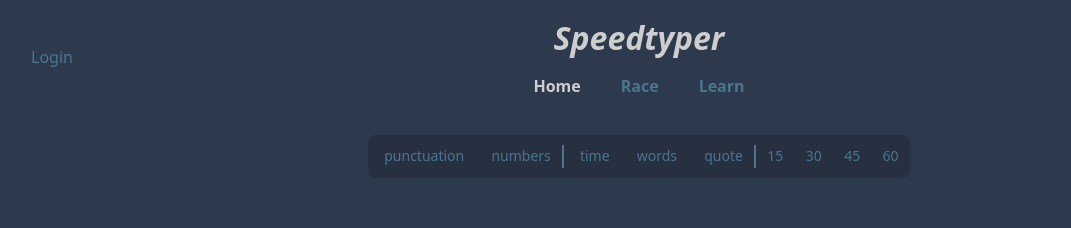
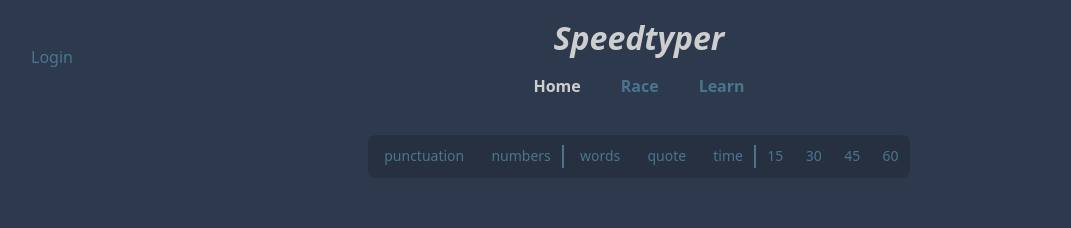
Before and after one commit to zuramai/ngetikcepat, a Nuxt app: page / in a window 1280 px wide. Shown: the top 228 px of the page, without its empty margins (1-1072 px from the left). Built offline with nearby package versions, Linux system fonts and the light colour scheme.

Commit message:
refactor: typing settings configuration

```diff
--- a/components/typing/TypingSettings.vue
+++ b/components/typing/TypingSettings.vue
@@ -1,6 +1,7 @@
 <script lang="ts" setup>
+import TextButton from "../ui/TextButton.vue";
 import { useTypingStore } from "~/store/typing"
-const typing = useTypingStore()
+const { config, configModes } = useTypingStore()
 
 </script>
 <template>
@@ -9,57 +10,19 @@ const typing = useTypingStore()
             <div class="modes">
                 <ul class="settings-list p-0 m-0 flex">
                     <li>
-                        <a href="#" class="text-button">
-                            <div class="i-mdi:at"></div>
-                            <span>punctuation</span>
-                        </a>
+                        <text-button icon="mdi:at" :active="config.punctuation">punctuation</text-button>
                     </li>
                     <li>
-                        <a href="#" class="text-button">
-                            <div class="i-mdi:numeric"></div>
-                            <span>numbers</span>
-                        </a>
+                        <text-button icon="mdi:numeric" :active="config.numbers">numbers</text-button>
                     </li>
                     <li class="separator"></li>
-                    <li>
-                        <a href="#" class="text-button">
-                            <div class="i-mdi:clock"></div>
-                            <span>time</span>
-                        </a>
-                    </li>
-                    <li>
-                        <a href="#" class="text-button">
-                            <div class="i-mdi:format-text-variant"></div>
-                            <span>words</span>
-                        </a>
-                    </li>
-                    <li>
-                        <a href="#" class="text-button">
-                            <div class="i-mdi:format-quote-open"></div>
-                            <span>quote</span>
-                        </a>
+                    <li v-for="(v, mode) in configModes">
+                        <text-button :icon="v.icon" :active="config.mode == mode">{{mode}}</text-button>
                     </li>
                     <li class="separator"></li>
-                    <template v-if="typing.mode == 'time'">
-                        <li>
-                            <a href="#" class="text-button">
-                                <span>15</span>
-                            </a>
-                        </li>
-                        <li>
-                            <a href="#" class="text-button">
-                                <span>30</span>
-                            </a>
-                        </li>
-                        <li>
-                            <a href="#" class="text-button">
-                                <span>45</span>
-                            </a>
-                        </li>
-                        <li>
-                            <a href="#" class="text-button">
-                                <span>60</span>
-                            </a>
+                    <template v-if="config.mode == 'time'">
+                        <li v-for="modeOption in configModes[config.mode].options">
+                            <text-button :icon="false" :active="config[config.mode] == modeOption">{{ modeOption }}</text-button>
                         </li>
                     </template>
                 </ul>
--- /dev/null
+++ b/components/ui/TextButton.vue
@@ -0,0 +1,14 @@
+<script lang="ts" setup>
+const props = defineProps({
+  active: Boolean,
+  icon: [String, Boolean]
+})
+</script>
+<template>
+  <a href="#" :class="['text-button', active === true ? 'active' : '']">
+    <div :class="[`i-${icon}`]" v-if="icon"></div>
+    <span>
+      <slot></slot>
+    </span>
+  </a>
+</template>
--- a/store/typing.ts
+++ b/store/typing.ts
@@ -1,11 +1,37 @@
 import { defineStore } from 'pinia'
+import { Config } from '~/types/config'
 
 export const useTypingStore = defineStore('typing', () => {
     const isTyping = ref(false)
-    const mode = ref("time")
+
+    // Default typing config
+    const config = reactive<Config>({
+        mode: "time",
+        punctuation: false,
+        numbers: false,
+        quote: "medium",
+        time: 30,
+        words: 60
+    })
+
+    const configModes = {
+        words: {
+            icon: "mdi:clock",
+            options: [10, 30, 60, 120]
+        },
+        quote: {
+            icon: "mdi:format-text-variant",
+            options: ["all", "short", "medium", "long"]
+        },
+        time: {
+            icon: "mdi:format-quote-open",
+            options: [15, 30, 45, 60]
+        },
+    }
 
     return {
         isTyping,
-        mode
+        config,
+        configModes,
     }
 })
--- /dev/null
+++ b/types/config.ts
@@ -0,0 +1,31 @@
+export interface Config {
+  /**
+   * Activate punctuation in the generated words
+   */
+  punctuation: boolean
+
+  /**
+   * Use numbers in the generated words
+   */
+  numbers: boolean
+
+  /**
+   * Choose typing mode
+   */
+  mode: "time" | "words" | "quote"
+
+  /**
+   * If user choose *time* mode, they can choose the duration in seconds
+   */
+  time: 15 | 30 | 45 | 60
+
+  /**
+   * If user choose *words* mode, they can choose the number of words that will be generated
+   */
+  words: 10 | 30 | 60 | 120
+
+  /**
+   * If user choose *quote* mode, they can choose the size of the quote
+   */
+  quote: "all" | "short" | "medium" | "long"
+}
```
